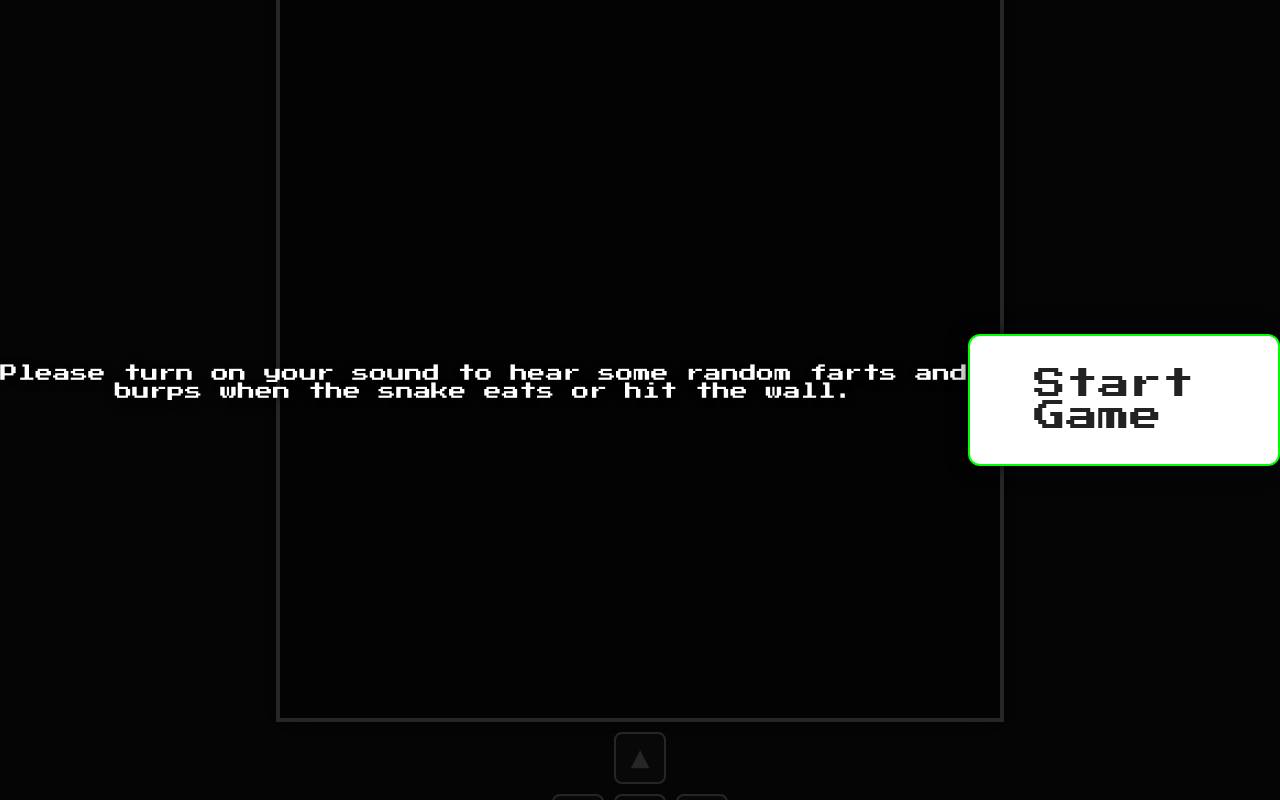
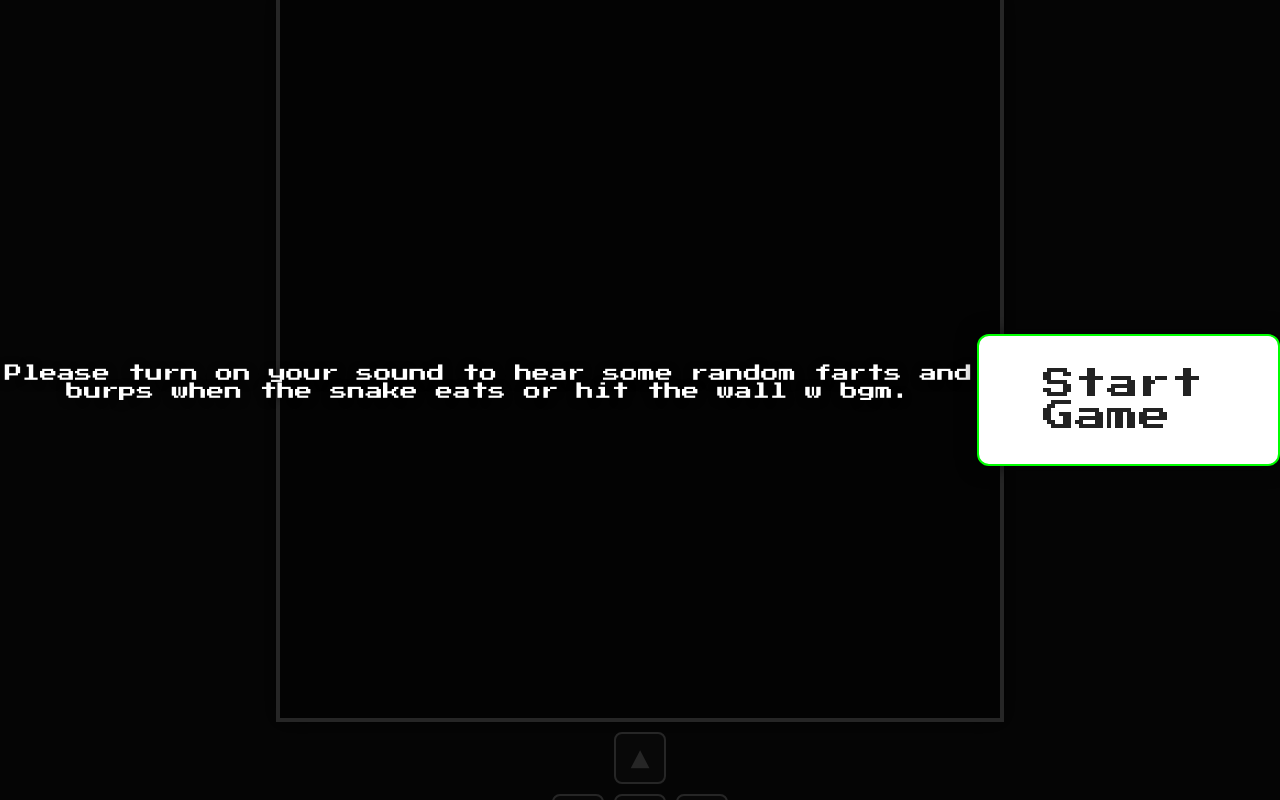
Before and after one commit to yaoyao-ma-skibidi/snake-game-skibidi, a plain HTML site: page docs/index.html in a window 1280 px wide. Drawn offline with Linux system fonts and the light colour scheme.

Commit message:
chore: update start overlay instruction to mention bgm

```diff
--- a/docs/index.html
+++ b/docs/index.html
@@ -134,7 +134,7 @@
       <div class="btn" id="right">▶</div>
     </div>
     <div id="start-overlay">
-      <div id="start-instruction">Please turn on your sound to hear some random farts and burps when the snake eats or hit the wall.</div>
+      <div id="start-instruction">Please turn on your sound to hear some random farts and burps when the snake eats or hit the wall w bgm.</div>
       <div id="start-btn">Start Game</div>
     </div>
   </div>
```
